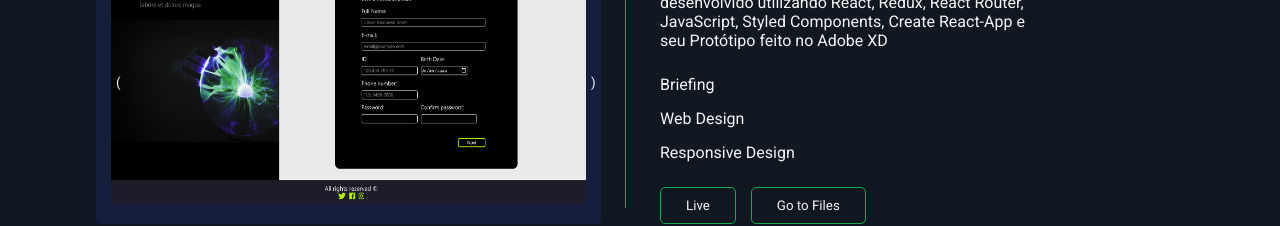
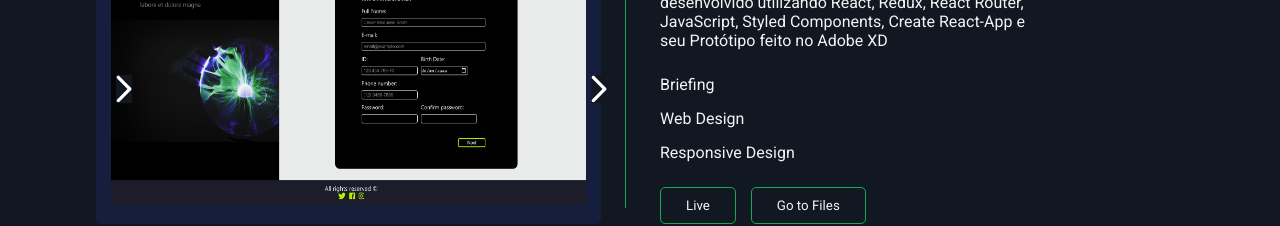
Before and after one commit to Williamas47/Portfolio-William-Almeida, a React (Create React App) app: page / in a window 1280 px wide. Shown: the part 1772-1998 px from the top of the page. Built offline with nearby package versions, Linux system fonts and the light colour scheme; the HTML template or start-up script is replaced by a standard one.

Commit message:
SVG arrow icon updated

```diff
--- a/src/components/Main/Projects/Projects.js
+++ b/src/components/Main/Projects/Projects.js
@@ -8,9 +8,9 @@ const Projects = () => {
             <h2><span>P</span>rojects</h2>
             <div className="project">
                 <div className="showPhotos">
-                    <button> ( </button>
+                    <button id='BtnPrev'><SvgFiles icon="Arrow"/></button>
                     <img src={loginWebClassIMG} alt="project images"/>
-                    <button> ) </button>
+                    <button id="BtnNext"><SvgFiles icon="Arrow"/></button>
                 </div>
                 <div className="projectInfo">
                     <h3>WebClass</h3>
--- a/src/components/Main/Projects/ProjectsStyles.js
+++ b/src/components/Main/Projects/ProjectsStyles.js
@@ -26,6 +26,9 @@ export const StyledProjects = styled.div`
                 padding: 5px;
                 color: var(--text-primary-color);
                 cursor: pointer;
+                svg{
+                    z-index: 3;
+                }
             }
             img{
                 width: 475px;
--- a/src/components/SvgFiles.js
+++ b/src/components/SvgFiles.js
@@ -56,18 +56,12 @@ const SvgFiles = ({ icon }) => {
         );
     case "Arrow":
         return (
-            <svg id="arrow" xmlns="http://www.w3.org/2000/svg" width="13.754" height="8.008" viewBox="0 0 13.754 8.008">
-                <g id="Grupo_54" data-name="Grupo 54" transform="translate(-8608.687 671.021)">
-                    <g id="Retângulo_114" data-name="Retângulo 114" transform="translate(8614.433 -664.176) rotate(-45)" fill="#fff" stroke="#b3f700" strokeWidth="1">
-                        <rect width="9.68" height="1.645" rx="0.823" stroke="none"/>
-                        <rect x="0.5" y="0.5" width="8.68" height="0.645" rx="0.323" fill="none"/>
-                    </g>
-                    <g id="Retângulo_115" data-name="Retângulo 115" transform="translate(8609.85 -671.021) rotate(45)" fill="#fff" stroke="#b3f700" strokeWidth="1">
-                        <rect width="9.68" height="1.645" rx="0.823" stroke="none"/>
-                        <rect x="0.5" y="0.5" width="8.68" height="0.645" rx="0.323" fill="none"/>
-                    </g>
-                </g>
-          </svg>
+            <svg width="16" height="28" viewBox="0 0 16 28" fill="none" xmlns="http://www.w3.org/2000/svg">
+                <path d="M1.1631 3.55256L12.5135 15.1176C13.1557 15.7719 14.1965 15.7722 14.8383 15.1183C15.4801 14.4644 15.4798 13.4039 14.8376 12.7496L3.48716 1.18457C2.845 0.53027 1.80416 0.529947 1.16239 1.18385C0.520626 1.83775 0.520942 2.89826 1.1631 3.55256Z" fill="white"/>
+                <path d="M1.86952 2.83283L13.2199 14.3978C13.472 14.6546 13.8803 14.6549 14.1319 14.3986C14.3835 14.1422 14.3832 13.7261 14.1312 13.4693L2.78078 1.90435C2.52875 1.64756 2.12045 1.64723 1.86882 1.90363C1.61718 2.16002 1.6175 2.57604 1.86952 2.83283Z" stroke="white"/>
+                <path d="M12.5132 12.8825L1.16273 24.4475C0.520575 25.1018 0.520259 26.1623 1.16203 26.8162C1.8038 27.4701 2.84463 27.4698 3.48679 26.8155L14.8372 15.2505C15.4794 14.5962 15.4797 13.5357 14.8379 12.8818C14.1962 12.2279 13.1553 12.2282 12.5132 12.8825Z" fill="white"/>
+                <path d="M13.2196 13.6023L1.8691 25.1673C1.61707 25.4241 1.61675 25.8401 1.86839 26.0965C2.12003 26.3529 2.52833 26.3525 2.78035 26.0958L14.1308 14.5307C14.3828 14.274 14.3832 13.8579 14.1315 13.6015C13.8799 13.3452 13.4716 13.3455 13.2196 13.6023Z" stroke="white"/>
+            </svg>
         );
     case "DesignIcon":
         return (
```
